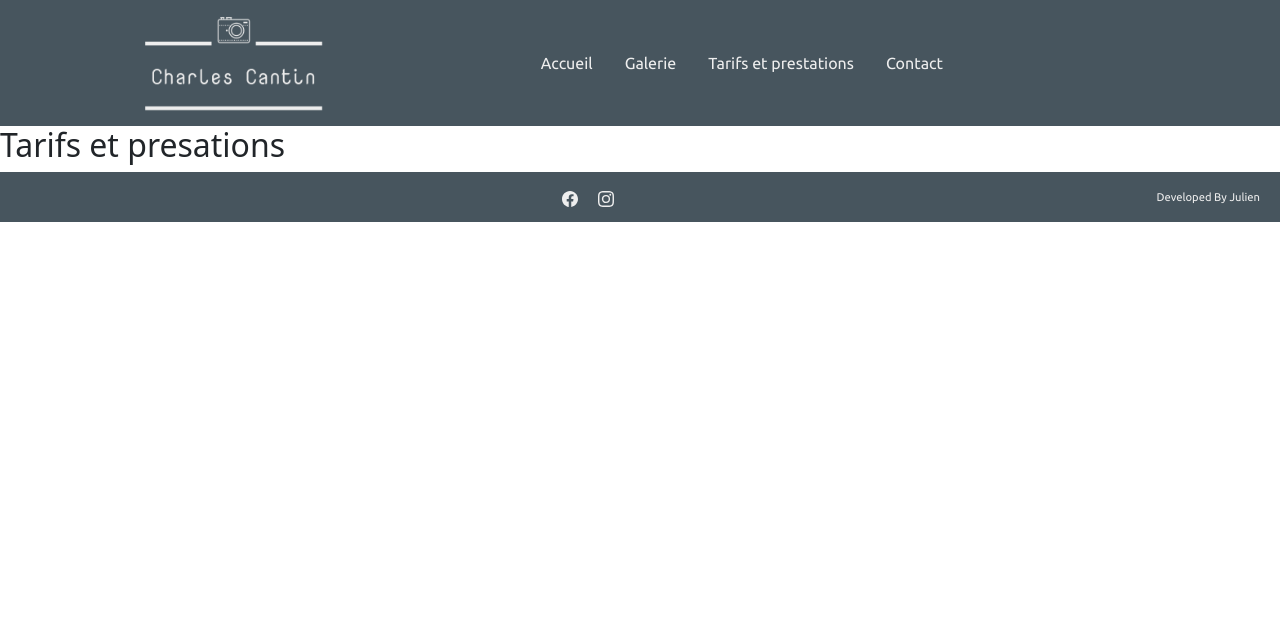
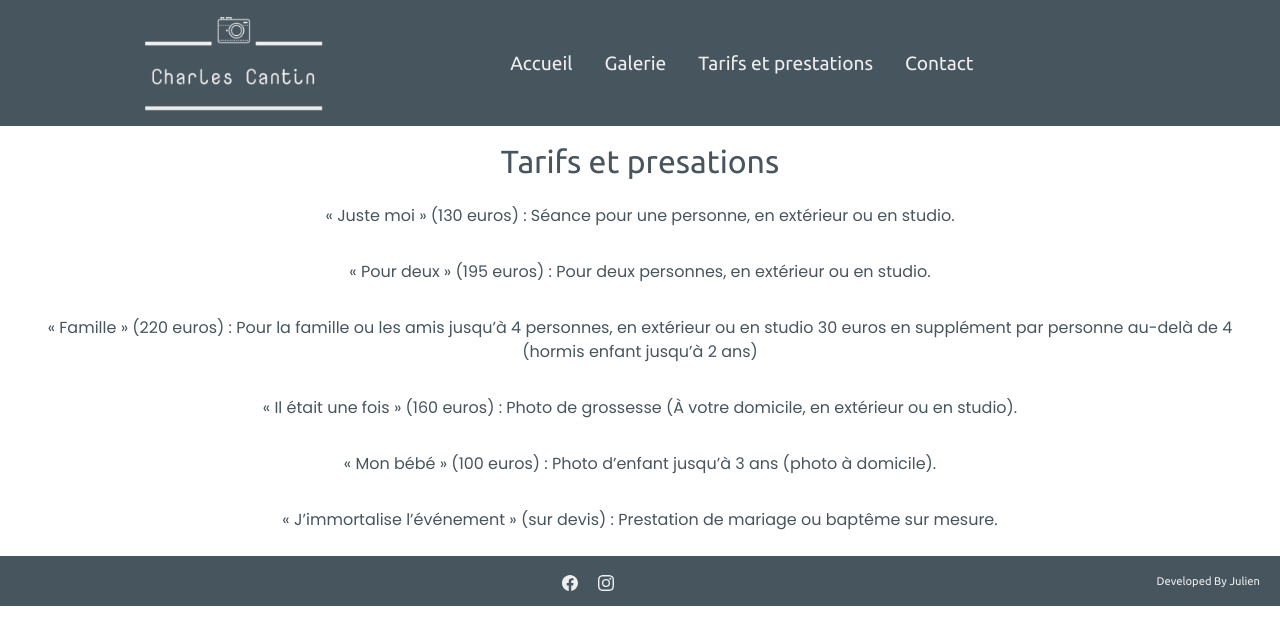
Before and after one commit to Atsuyko/Charles-Cantin-Photos, a React (Create React App) app in the folder charles-cantin-photos/: page /tarifs-et-prestations in a window 1280 px wide. Shown: the top 644 px of the page. Built offline with nearby package versions, Linux system fonts and the light colour scheme.

Commit message:
Page Tarifs et Prestations / retouche header

```diff
--- a/charles-cantin-photos/src/components/Accueil.js
+++ b/charles-cantin-photos/src/components/Accueil.js
@@ -6,7 +6,7 @@ export default function Accueil() {
     <Wrapper>
       <div>
         <img src={Bg} alt='Bébé'></img>
-        <p>Charles Cantin Photographe</p>
+        <p>Charles Cantin - Photographe</p>
       </div>
     </Wrapper>
   )
--- a/charles-cantin-photos/src/components/Galerie.js
+++ b/charles-cantin-photos/src/components/Galerie.js
@@ -5,7 +5,7 @@ export default function Galerie() {
 
   return (
     <Wrapper className="container text-center">
-      <h2>Galerie</h2>
+      <h2 className='my-2'>Galerie</h2>
       <Filtre />
     </Wrapper>
   )
--- a/charles-cantin-photos/src/components/Header.js
+++ b/charles-cantin-photos/src/components/Header.js
@@ -41,7 +41,7 @@ export default function Header() {
 
 
 const Wrapper = styled.header`
-
+  font-size: 1.2em;
   background-color: #47555E;
   color: #EEEEEE;
   font-family: Ubuntu;
--- a/charles-cantin-photos/src/components/TarifsEtPresations.js
+++ b/charles-cantin-photos/src/components/TarifsEtPresations.js
@@ -2,10 +2,39 @@ import styled from 'styled-components';
 
 export default function TarifsEtPresations() {
   return (
-    <Wrapper>
-      <h2>Tarifs et presations</h2>
+    <Wrapper className='text-center'>
+      <h2 className='my-3'>Tarifs et presations</h2>
+      <div>
+        <p className='mx-4 p-2'>
+          « Juste moi » (130 euros) : Séance pour une personne, en extérieur ou en studio.
+        </p>
+        <p className='mx-4 p-2'>
+          « Pour deux » (195 euros) : Pour deux personnes, en extérieur ou en studio.
+        </p>
+        <p className='mx-4 p-2'>
+          « Famille » (220 euros) : Pour la famille ou les amis jusqu’à 4 personnes, en extérieur ou en studio 30
+          euros en supplément par personne au-delà de 4 (hormis enfant jusqu’à 2 ans)
+        </p>
+        <p className='mx-4 p-2'>
+          « Il était une fois » (160 euros) : Photo de grossesse (À votre domicile, en extérieur ou en studio).
+        </p>
+        <p className='mx-4 p-2'>
+          « Mon bébé » (100 euros) : Photo d’enfant jusqu’à 3 ans (photo à domicile).
+        </p>
+        <p className='mx-4 p-2'>
+          « J’immortalise l’événement » (sur devis) : Prestation de mariage ou baptême sur mesure.
+        </p>
+      </div>
     </Wrapper>
   )
 }
 
-const Wrapper = styled.div``
+const Wrapper = styled.div`
+color: #47555E;
+& h2 {
+  font-family: Ubuntu;
+}
+& p {
+  font-family: Poppins;
+}
+`
```
Also changed, not shown: charles-cantin-photos/src/img/Logo.jpg (deleted).
